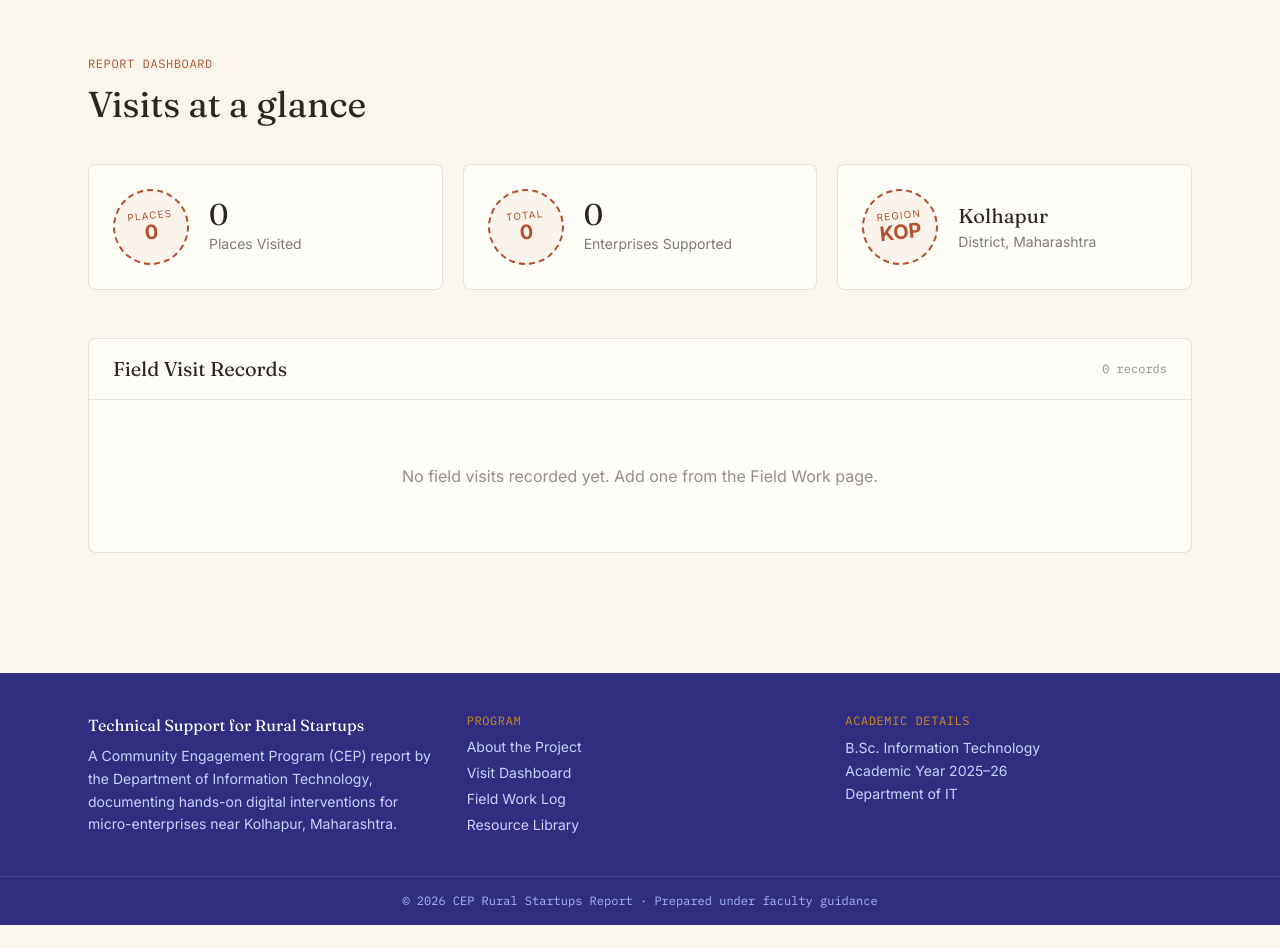
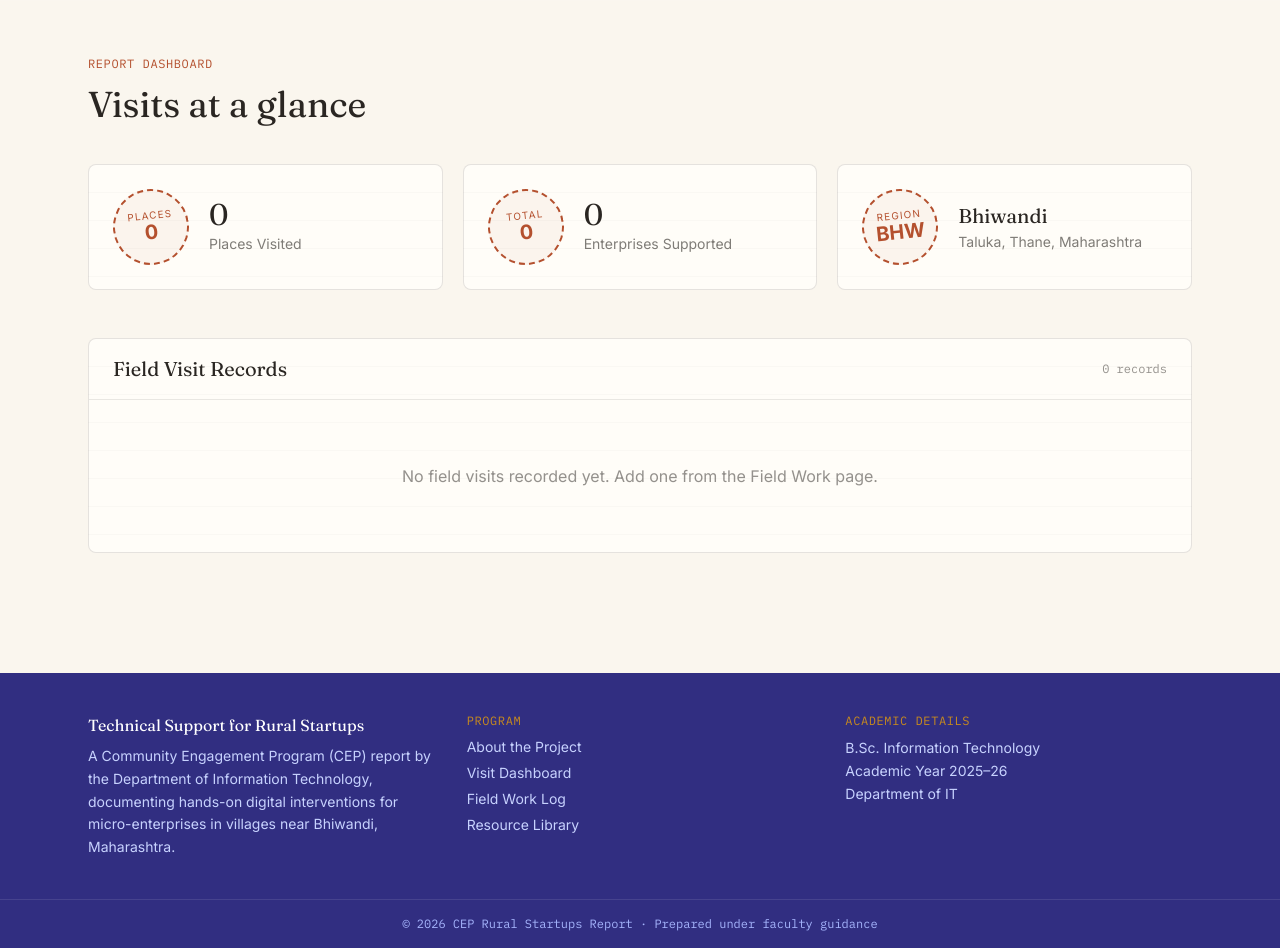
Before and after one commit to Pravin765/cep_project_python, a Flask app: page /dashboard in a window 1280 px wide. Shown: the part 64-1012 px from the top of the page. Before the commit the page ends 989 px from the top, so only its background shows below. Run offline with Flask 3, Linux system fonts and the light colour scheme; data that the repository does not hold is empty; parts of the project's set-up code (start-up, migrations or seed data) failed here and were passed over; some libraries are stand-ins or nearby versions.

Commit message:
village issu

```diff
--- a/templates/base.html
+++ b/templates/base.html
@@ -96,7 +96,7 @@
   <div class="max-w-6xl mx-auto px-4 sm:px-6 py-10 grid gap-8 sm:grid-cols-3 text-indigo-200 text-sm">
     <div>
       <p class="font-display text-white text-base mb-2">Technical Support for Rural Startups</p>
-      <p class="leading-relaxed">A Community Engagement Program (CEP) report by the Department of Information Technology, documenting hands-on digital interventions for micro-enterprises near Kolhapur, Maharashtra.</p>
+      <p class="leading-relaxed">A Community Engagement Program (CEP) report by the Department of Information Technology, documenting hands-on digital interventions for micro-enterprises in villages near Bhiwandi, Maharashtra.</p>
     </div>
     <div>
       <p class="text-gold font-mono text-xs uppercase tracking-wider mb-2">Program</p>
--- a/templates/dashboard.html
+++ b/templates/dashboard.html
@@ -24,10 +24,10 @@
       </div>
     </div>
     <div class="notebook-card rounded-lg p-6 flex items-center gap-5">
-      <div class="visit-stamp"><span class="stamp-month">Region</span><span class="stamp-day">KOP</span></div>
+      <div class="visit-stamp"><span class="stamp-month">Region</span><span class="stamp-day">BHW</span></div>
       <div>
-        <p class="font-display text-xl leading-tight">Kolhapur</p>
-        <p class="text-sm text-charcoal/60 mt-1">District, Maharashtra</p>
+        <p class="font-display text-xl leading-tight">Bhiwandi</p>
+        <p class="text-sm text-charcoal/60 mt-1">Taluka, Thane, Maharashtra</p>
       </div>
     </div>
   </div>
--- a/templates/field_work.html
+++ b/templates/field_work.html
@@ -75,7 +75,7 @@
       <div class="grid sm:grid-cols-2 gap-5">
         <div>
           <label for="village" class="block text-xs font-mono uppercase tracking-wider text-charcoal/60 mb-1.5">Village</label>
-          <input type="text" id="village" name="village" required placeholder="e.g. Vadgaon, Kolhapur"
+          <input type="text" id="village" name="village" required placeholder="e.g. Vajreshwari, Bhiwandi"
                  class="w-full rounded-md border border-charcoal/20 px-3.5 py-2.5 text-sm bg-white focus:border-gold focus:ring-1 focus:ring-gold">
         </div>
         <div>
--- a/templates/home.html
+++ b/templates/home.html
@@ -13,8 +13,8 @@
       Technical Support <br class="hidden sm:block">for Rural Startups
     </h1>
     <p class="mt-6 max-w-2xl text-indigo-100 text-lg leading-relaxed">
-      Field notes from a semester spent inside village shops and home workshops near
-      Kolhapur, Maharashtra — teaching UPI, WhatsApp Business, Google listings, and
+      Field notes from a semester spent inside village shops and home workshops in
+      villages near Bhiwandi, Maharashtra — teaching UPI, WhatsApp Business, Google listings, and
       basic inventory spreadsheets to entrepreneurs who had never used them before.
     </p>
     <div class="mt-9 flex flex-wrap gap-3">
@@ -41,7 +41,7 @@
       <p class="text-charcoal/80 leading-relaxed">
         The Community Engagement Program (CEP) bridges classroom learning with
         real community needs. This initiative directed that pairing toward
-        micro-businesses near Kolhapur, Maharashtra — small, often single-owner
+        micro-businesses in villages near Bhiwandi, Maharashtra — small, often single-owner
         enterprises that had never received hands-on digital support before.
         Rather than a one-off workshop, the program placed students inside each
         shop, working alongside the owner until a habit actually stuck.
```
Also changed, not shown: app.py (+0 -21 lines), README.md.
